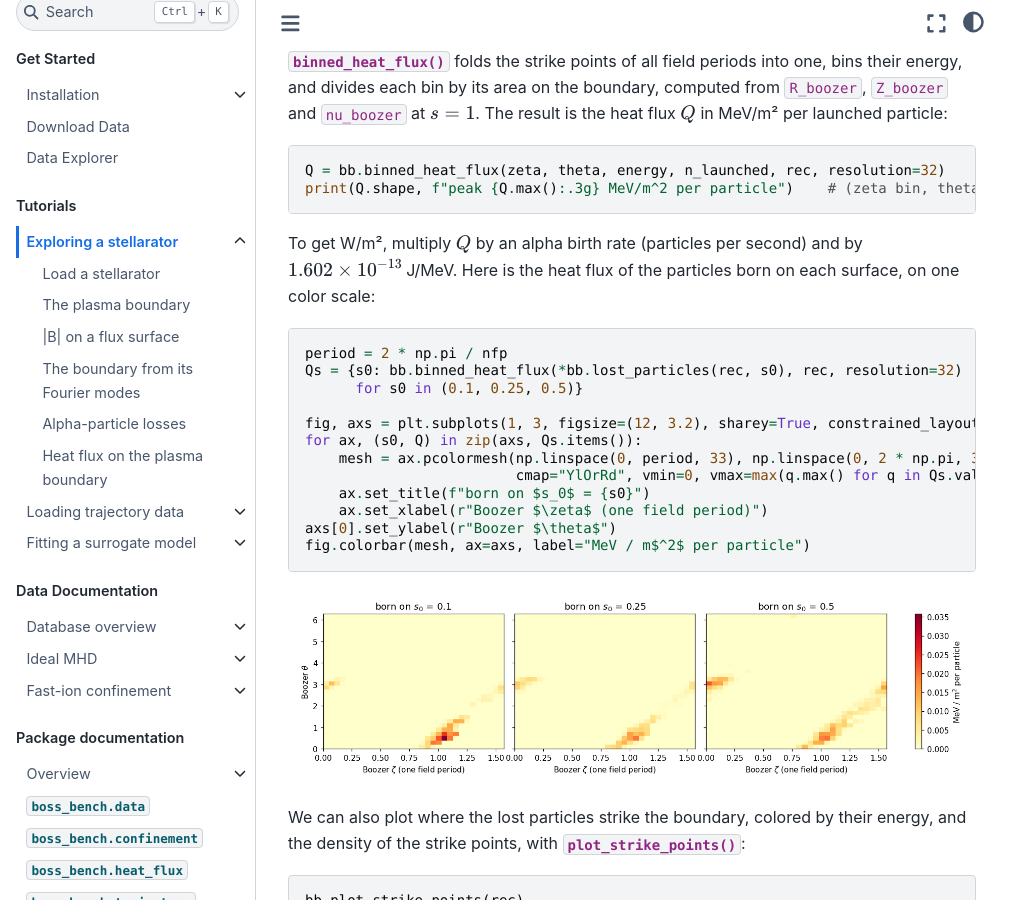
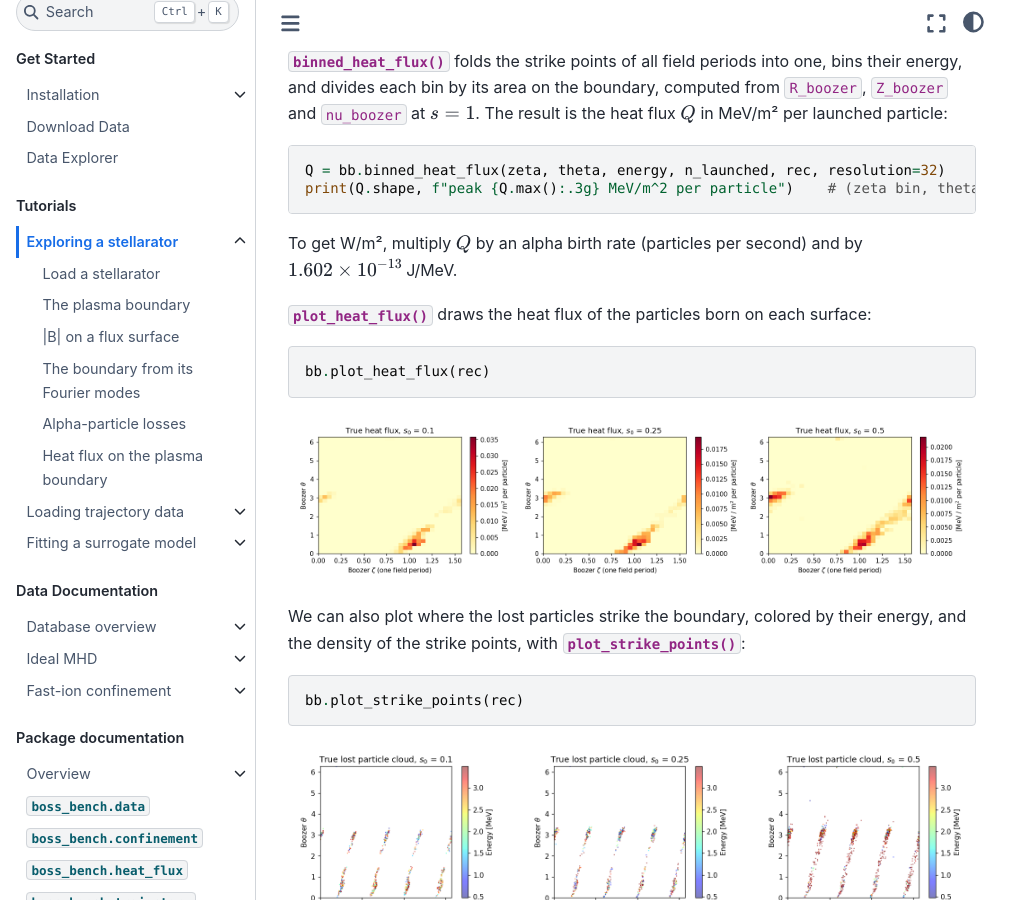
Before and after one commit to mishapadidar/boss_website, a Sphinx documentation site: the page built from docs/tutorials/exploring.md, in a window 1280 px wide and 900 px high, scrolled down 4270 px. Shown: the whole window, without its empty margins (0-1031 px from the left). Built offline with Sphinx 7.4.7 and the Sphinx Book theme 1.1.4, drawn with Linux system fonts in a browser that asks for light colours.

Commit message:
Exploring tutorial: heat flux with bb.plot_heat_flux, one row per figure
Co-Authored-By: Claude Opus 5.5 (1M context) <noreply@anthropic.com>

````diff
--- a/docs/tutorials/exploring.md
+++ b/docs/tutorials/exploring.md
@@ -176,25 +176,16 @@ print(Q.shape, f"peak {Q.max():.3g} MeV/m^2 per particle")    # (zeta bin, theta
 ```
 
 To get W/m², multiply $Q$ by an alpha birth rate (particles per second) and
-by $1.602 \times 10^{-13}$ J/MeV. Here is the heat flux of the particles born
-on each surface, on one color scale:
+by $1.602 \times 10^{-13}$ J/MeV.
+
+{func}`~boss_bench.plotting.plot_heat_flux` draws the heat flux of the
+particles born on each surface:
 
 ```python
-period = 2 * np.pi / nfp
-Qs = {s0: bb.binned_heat_flux(*bb.lost_particles(rec, s0), rec, resolution=32)
-      for s0 in (0.1, 0.25, 0.5)}
-
-fig, axs = plt.subplots(1, 3, figsize=(12, 3.2), sharey=True, constrained_layout=True)
-for ax, (s0, Q) in zip(axs, Qs.items()):
-    mesh = ax.pcolormesh(np.linspace(0, period, 33), np.linspace(0, 2 * np.pi, 33), Q.T,
-                         cmap="YlOrRd", vmin=0, vmax=max(q.max() for q in Qs.values()))
-    ax.set_title(f"born on $s_0$ = {s0}")
-    ax.set_xlabel(r"Boozer $\zeta$ (one field period)")
-axs[0].set_ylabel(r"Boozer $\theta$")
-fig.colorbar(mesh, ax=axs, label="MeV / m$^2$ per particle")
+bb.plot_heat_flux(rec)
 ```
 
-```{figure} ../_static/tutorials/heat_flux.png
+```{figure} ../_static/tutorials/heat_flux_by_surface.png
 :alt: Heat flux of lost alpha particles on the plasma boundary over one field period, for each birth surface
 ```
 
@@ -206,9 +197,8 @@ their energy, and the density of the strike points, with
 bb.plot_strike_points(rec)
 ```
 
-```{figure} ../_static/tutorials/strike_points.png
+```{figure} ../_static/tutorials/strike_points_by_surface.png
 :alt: Strike points of the lost particles colored by energy, and their density, for each birth surface
-:width: 560px
 ```
 
 Next: [Loading trajectory data →](loading-trajectories.md)
````
Also changed, not shown: docs/_static/tutorials/heat_flux.png (deleted), docs/_static/tutorials/heat_flux_by_surface.png (added), docs/_static/tutorials/strike_points.png (deleted), docs/_static/tutorials/strike_points_by_surface.png (added).
